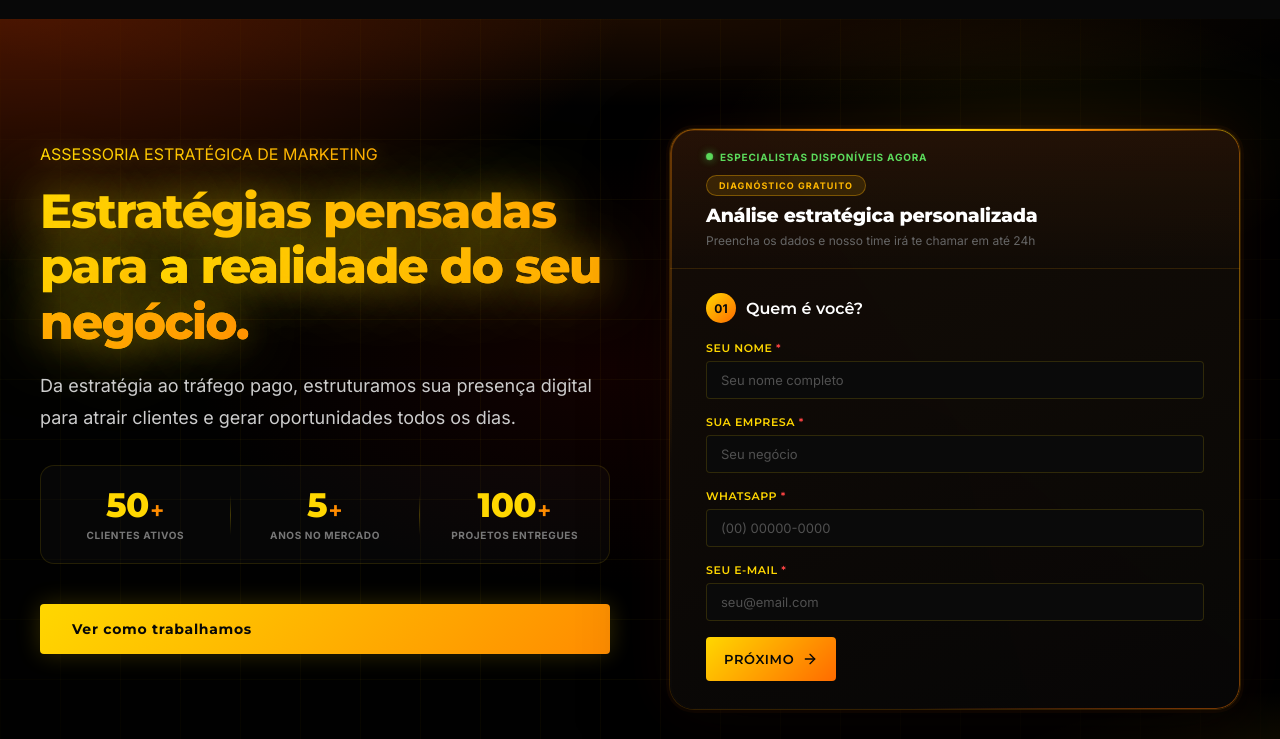
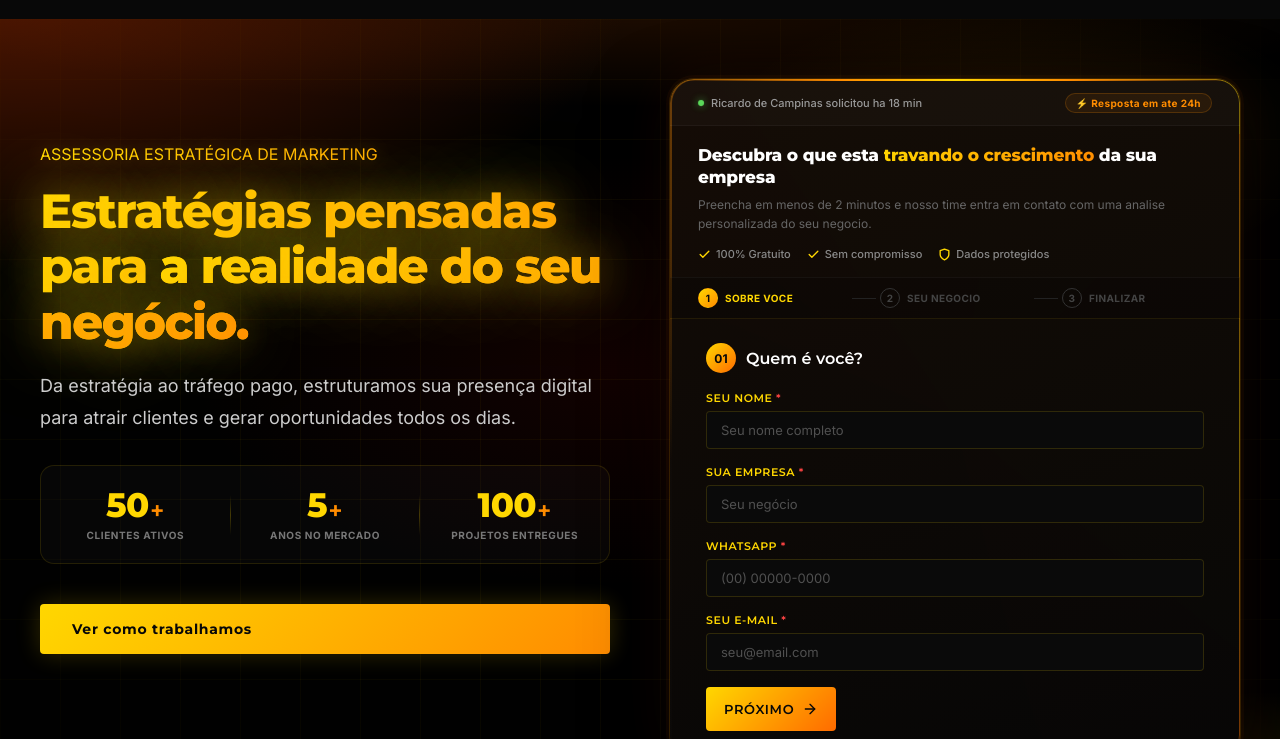
Before and after one commit to eviewmidia-tech/eviewmidia-site, a plain HTML site: page index.html in a window 1280 px wide. Shown: the part 61-800 px from the top of the page. Drawn offline with nearby package versions, Linux system fonts and the light colour scheme.

Commit message:
Form conversao: headline, trust badges, progresso, prova social

```diff
--- a/index.html
+++ b/index.html
@@ -737,51 +737,176 @@
     .form-header {
       position: relative;
       z-index: 2;
-      padding: 22px 36px 18px;
+      padding: 0;
       border-bottom: 1px solid rgba(255,215,0,0.08);
-      background:
-        linear-gradient(180deg, rgba(255,100,0,0.07) 0%, transparent 100%);
       overflow: hidden;
     }
 
-    /* Linha de destaque no topo do card */
+    /* Linha dourada no topo */
     .form-header::before {
       content: '';
       position: absolute;
-      top: 0;
-      left: 0;
-      right: 0;
+      top: 0; left: 0; right: 0;
       height: 2px;
       background: linear-gradient(90deg, transparent 0%, #FF8C00 30%, #FFD700 50%, #FF8C00 70%, transparent 100%);
     }
 
-    .form-badge-premium {
-      background: rgba(255,180,0,0.12);
-      border: 1px solid rgba(255,180,0,0.35);
-      color: #FFB800;
-      padding: 4px 12px;
+    /* Topo do header — atividade + vagas */
+    .form-topbar {
+      display: flex;
+      align-items: center;
+      justify-content: space-between;
+      padding: 14px 28px 12px;
+      border-bottom: 1px solid rgba(255,255,255,0.04);
+      background: rgba(255,255,255,0.02);
+    }
+
+    .form-activity {
+      display: flex;
+      align-items: center;
+      gap: 7px;
+      font-size: 11px;
+      color: #999;
+      font-weight: 500;
+    }
+
+    #activityText {
+      transition: opacity 0.3s ease;
+    }
+
+    .activity-dot {
+      width: 6px;
+      height: 6px;
+      min-width: 6px;
+      border-radius: 50%;
+      background: #5CDB5C;
+      box-shadow: 0 0 8px rgba(92,219,92,0.7);
+      animation: livePulse 1.8s ease-in-out infinite;
+    }
+
+    .form-vagas {
+      display: flex;
+      align-items: center;
+      gap: 6px;
+      font-size: 10px;
+      font-weight: 700;
+      color: #FF8C00;
+      background: rgba(255,140,0,0.08);
+      border: 1px solid rgba(255,140,0,0.2);
+      padding: 3px 10px;
       border-radius: 20px;
-      font-size: 9px;
-      font-weight: 700;
-      letter-spacing: 0.12em;
+      letter-spacing: 0.04em;
+    }
+
+    /* Corpo do header */
+    .form-body-header {
+      padding: 18px 28px 16px;
+    }
+
+    .form-headline {
+      font-family: 'Montserrat', sans-serif;
+      font-size: 17px;
+      font-weight: 800;
+      color: #fff;
+      line-height: 1.3;
       margin-bottom: 8px;
-      display: inline-block;
-      text-transform: uppercase;
-    }
-
-    .form-title-premium {
-      font-size: 19px;
-      font-weight: 800;
-      color: #FFFFFF;
-      margin-bottom: 5px;
-      letter-spacing: -0.3px;
-      line-height: 1.25;
-    }
-
-    .form-subtitle-premium {
+      letter-spacing: -0.2px;
+    }
+
+    .form-headline span {
+      background: linear-gradient(135deg, #FFD700, #FF8C00);
+      -webkit-background-clip: text;
+      -webkit-text-fill-color: transparent;
+      background-clip: text;
+    }
+
+    .form-sub {
       font-size: 12px;
       color: #666;
-      line-height: 1.5;
+      line-height: 1.55;
+      margin-bottom: 14px;
+    }
+
+    /* Trust badges */
+    .form-trust {
+      display: flex;
+      gap: 16px;
+      flex-wrap: wrap;
+    }
+
+    .trust-item {
+      display: flex;
+      align-items: center;
+      gap: 5px;
+      font-size: 11px;
+      color: #888;
+      font-weight: 500;
+    }
+
+    .trust-item svg {
+      width: 13px;
+      height: 13px;
+      stroke: #FFD700;
+      flex-shrink: 0;
+    }
+
+    /* Barra de progresso */
+    .form-progress-bar {
+      display: flex;
+      align-items: center;
+      padding: 10px 28px;
+      gap: 0;
+      border-top: 1px solid rgba(255,255,255,0.04);
+      background: rgba(0,0,0,0.2);
+    }
+
+    .fp-step {
+      display: flex;
+      align-items: center;
+      gap: 7px;
+      flex: 1;
+      font-size: 10px;
+      font-weight: 600;
+      color: #444;
+      letter-spacing: 0.04em;
+      text-transform: uppercase;
+      transition: color 0.3s ease;
+    }
+
+    .fp-step.active { color: #FFD700; }
+    .fp-step.done   { color: #5CDB5C; }
+
+    .fp-num {
+      width: 20px;
+      height: 20px;
+      border-radius: 50%;
+      border: 1.5px solid #333;
+      display: flex;
+      align-items: center;
+      justify-content: center;
+      font-size: 10px;
+      font-weight: 700;
+      flex-shrink: 0;
+      transition: all 0.3s ease;
+    }
+
+    .fp-step.active .fp-num {
+      background: linear-gradient(135deg, #FFD700, #FF8C00);
+      border-color: transparent;
+      color: #080808;
+    }
+
+    .fp-step.done .fp-num {
+      background: #5CDB5C;
+      border-color: transparent;
+      color: #080808;
+    }
+
+    .fp-divider {
+      flex: 0 0 24px;
+      height: 1px;
+      background: #222;
+      margin: 0 4px;
     }
 
     .form-premium {
@@ -2664,13 +2789,56 @@
    <div class="hero-right">
     <div class="form-card-premium">
      <div class="form-header">
-      <div class="form-live-indicator">
-       <span class="live-dot"></span>
-       Especialistas disponíveis agora
+
+      <!-- Topo: atividade + vagas -->
+      <div class="form-topbar">
+       <div class="form-activity">
+        <span class="activity-dot"></span>
+        <span id="activityText">3 empresas solicitaram hoje</span>
+       </div>
+       <div class="form-vagas">
+        ⚡ Resposta em ate 24h
+       </div>
       </div>
-      <div class="form-badge-premium">DIAGNÓSTICO GRATUITO</div>
-      <h3 class="form-title-premium">Análise estratégica personalizada</h3>
-      <p class="form-subtitle-premium">Preencha os dados e nosso time irá te chamar em até 24h</p>
+
+      <!-- Headline e trust -->
+      <div class="form-body-header">
+       <h3 class="form-headline">Descubra o que esta <span>travando o crescimento</span> da sua empresa</h3>
+       <p class="form-sub">Preencha em menos de 2 minutos e nosso time entra em contato com uma analise personalizada do seu negocio.</p>
+       <div class="form-trust">
+        <span class="trust-item">
+         <svg viewBox="0 0 24 24" fill="none" stroke-width="2.5" stroke-linecap="round" stroke-linejoin="round"><polyline points="20 6 9 17 4 12"/></svg>
+         100% Gratuito
+        </span>
+        <span class="trust-item">
+         <svg viewBox="0 0 24 24" fill="none" stroke-width="2.5" stroke-linecap="round" stroke-linejoin="round"><polyline points="20 6 9 17 4 12"/></svg>
+         Sem compromisso
+        </span>
+        <span class="trust-item">
+         <svg viewBox="0 0 24 24" fill="none" stroke-width="2.5" stroke-linecap="round" stroke-linejoin="round"><path d="M12 22s8-4 8-10V5l-8-3-8 3v7c0 6 8 10 8 10z"/></svg>
+         Dados protegidos
+        </span>
+       </div>
+      </div>
+
+      <!-- Barra de progresso -->
+      <div class="form-progress-bar" id="formProgressBar">
+       <div class="fp-step active" id="fpStep1">
+        <div class="fp-num">1</div>
+        <span>Sobre voce</span>
+       </div>
+       <div class="fp-divider"></div>
+       <div class="fp-step" id="fpStep2">
+        <div class="fp-num">2</div>
+        <span>Seu negocio</span>
+       </div>
+       <div class="fp-divider"></div>
+       <div class="fp-step" id="fpStep3">
+        <div class="fp-num">3</div>
+        <span>Finalizar</span>
+       </div>
+      </div>
+
      </div>
      <form onsubmit="handleFormSubmit(event)" class="form-premium">
       <div class="form-steps-premium">
@@ -3576,6 +3744,7 @@
       }
       document.querySelectorAll('.form-step-premium').forEach(s => s.classList.remove('active'));
       document.querySelector(`[data-step="${step}"]`).classList.add('active');
+      updateFormProgress(step);
       document.querySelector('.form-card-premium').scrollIntoView({ behavior: 'smooth', block: 'start' });
       lucide.createIcons();
     }
@@ -3592,6 +3761,39 @@
     window.addEventListener('scroll', () => {
       navbar.classList.toggle('scrolled', window.scrollY > 40);
     }, { passive: true });
+
+    // Barra de progresso do formulário
+    function updateFormProgress(step) {
+      for (let i = 1; i <= 3; i++) {
+        const el = document.getElementById('fpStep' + i);
+        if (!el) continue;
+        el.classList.remove('active', 'done');
+        if (i < step)  el.classList.add('done');
+        if (i === step) el.classList.add('active');
+        el.querySelector('.fp-num').textContent = i < step ? '✓' : i;
+      }
+    }
+
+    // Atividade social proof — rotaciona mensagens
+    const activities = [
+      '3 empresas solicitaram hoje',
+      'Ricardo de Campinas solicitou ha 18 min',
+      'Ana de Ribeirao Preto solicitou ha 34 min',
+      '5 analises enviadas esta semana',
+      'Empresa de Sao Paulo solicitou ha 52 min',
+    ];
+    let actIdx = 0;
+    const actEl = document.getElementById('activityText');
+    if (actEl) {
+      setInterval(() => {
+        actIdx = (actIdx + 1) % activities.length;
+        actEl.style.opacity = '0';
+        setTimeout(() => {
+          actEl.textContent = activities[actIdx];
+          actEl.style.opacity = '1';
+        }, 300);
+      }, 5000);
+    }
   </script>
  </body>
 </html>
```
